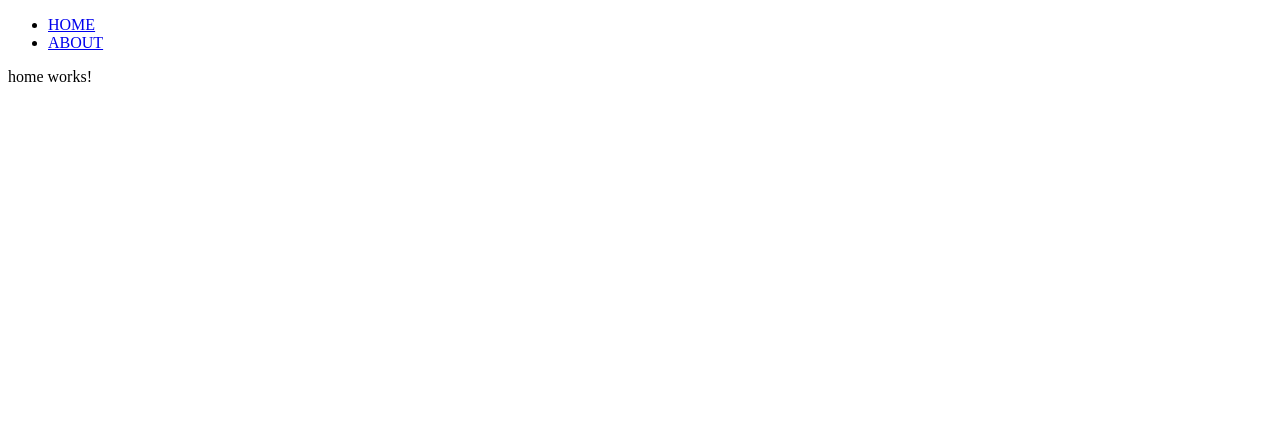
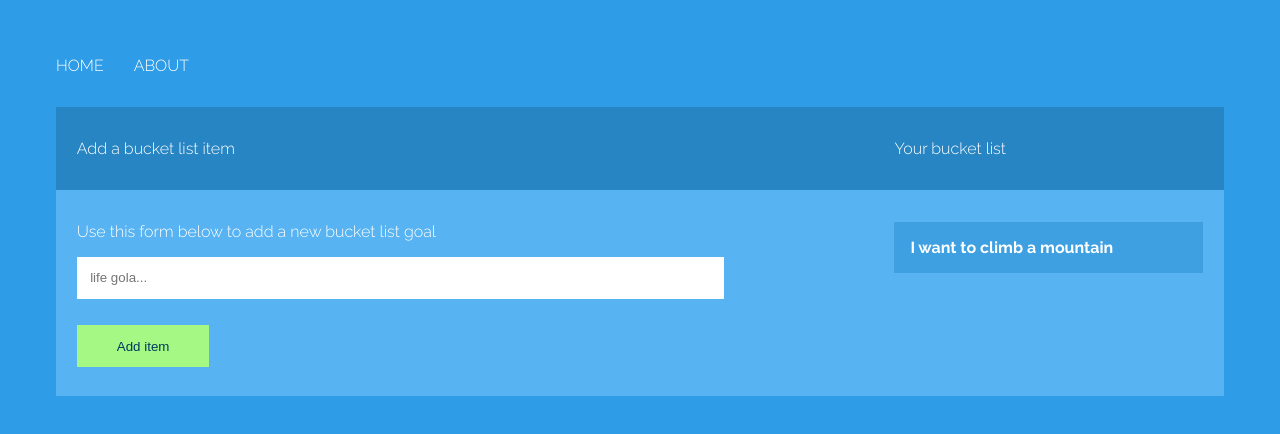
Before and after one commit to Pedrohero13/ng5, an Angular app: page / in a window 1280 px wide. Shown: the top 434 px of the page. Built offline with nearby package versions, Linux system fonts and the light colour scheme.

Commit message:
agregar templeting #2

```diff
--- a/src/app/home/home.component.html
+++ b/src/app/home/home.component.html
@@ -1 +1,25 @@
-<p>home works!</p>
+<div class="container color-dark">
+    <div class="col">
+        <p>Add a bucket list item</p>
+    </div>
+    <div class="col">
+        <p>Your bucket list</p>
+    </div>
+
+</div>
+<div class="container color-light">
+    <div class="col">
+        <p>Use this form below to add a new bucket list goal</p>
+        <form >
+            <input type="text" class="txt" name="item" placeholder="life gola...">
+            <input type="submit" class="btn" value="Add item">
+        </form>
+    </div>
+
+   <div class="col">
+       <p class="life-container">
+           I want to climb a mountain
+       </p>
+   </div>
+
+</div>
--- a/src/app/home/home.component.scss
+++ b/src/app/home/home.component.scss
@@ -0,0 +1,41 @@
+.container{
+    display: grid;
+    grid-template-columns: 70% auto;
+
+}
+.col{
+    padding: 1em 1.3em;
+
+}
+.color-light{
+
+     background: #57b3f1;
+}
+
+
+.color-dark{
+    background: #2885c4;
+}
+input.txt{
+    border: 0;
+    padding: 1em;
+    width: 80%;
+    margin-bottom: 2em;
+
+}
+input.btn{
+    border: 0;
+    display: block;
+    padding: 1em 3em;
+    background: #a5f883;
+    color: #003a61;
+    margin-bottom: 1em;
+    cursor: pointer;
+
+}
+.life-container{
+    background: #3fa0e1;
+    padding: 1em;
+    font-weight: bold;
+    cursor: pointer;
+}
--- a/src/styles.scss
+++ b/src/styles.scss
@@ -1 +1,28 @@
 /* You can add global styles to this file, and also import other style files */
+@import url('https://fonts.googleapis.com/css?family=Raleway:300,700');
+
+body {
+    background: #2e9ce6;
+    padding: 3em;
+    font-family: 'Raleway','Arial';
+    color: #fff;
+
+}
+ul{
+    list-style-type: none;
+    margin: 0 0 2em 0;
+    padding: 0;
+
+}
+ul li {
+    display: inline;
+    margin-right: 30px;
+
+}
+ul li a{
+    font-size: 1.5m;
+}
+a{
+    color: #fff;
+    text-decoration: none;
+}
```
